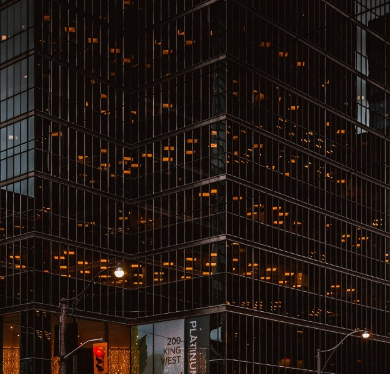
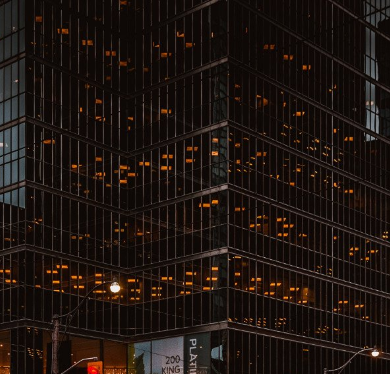
Before and after one commit to jeremiahogutu/Toronto-Tribute-page, a plain HTML site: page index.html in a window 390 px wide. Shown: the top 374 px of the page. Drawn offline with Linux system fonts and the light colour scheme.

Commit message:
changed section height

```diff
--- a/css/main.css
+++ b/css/main.css
@@ -71,7 +71,7 @@ body, html {
 @media(max-width: 568px) {
 	.pimg1, .pimg2, .pimg3 {
 		background-attachment: scroll;
-		min-height: 800px;
+		height: 500px;
 }
 	}
 }
```
